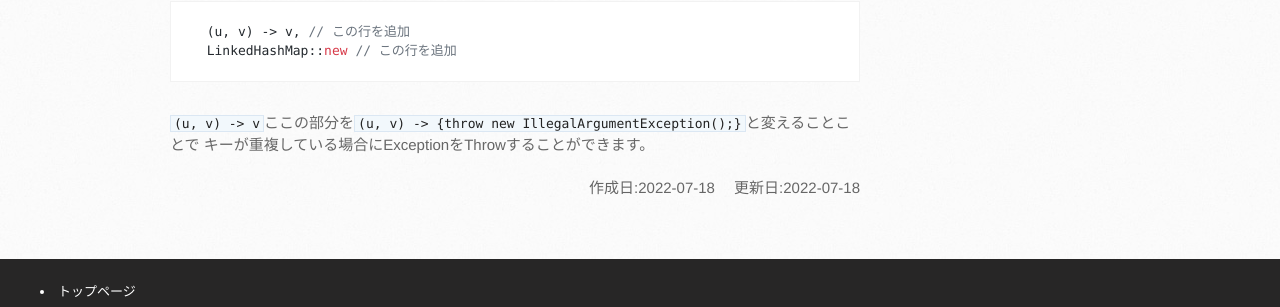
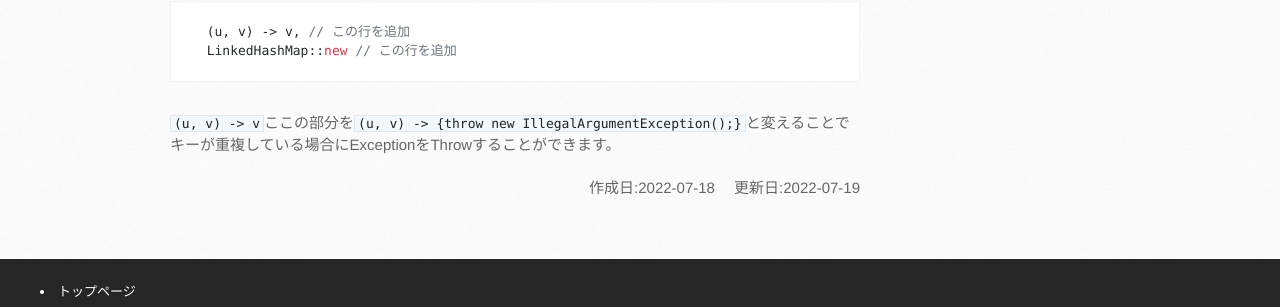
Before and after one commit to mtaketani113/mtaketani113.github.io, a Jekyll site: the page built from it/java/listToMapSort.md, in a window 1280 px wide and 900 px high, scrolled down 2224 px. Shown: the part 539-846 px from the top of the window. Built offline with Jekyll 4.4.1, drawn with Linux system fonts in a browser that asks for light colours; nearby versions of some CDN libraries; comment, search, counter and statistics services are not loaded; the repository's description, which GitHub fills in, is left out.

Commit message:
誤字修正

````diff
--- a/it/java/listToMapSort.md
+++ b/it/java/listToMapSort.md
@@ -5,7 +5,7 @@ description: JavaのList→Mapの変換をラムダ式で普通に実施する
 category: java
 image: /images/it/java/cafe_mark.png
 created_at: 2022-07-18
-last_modifeid_at: 2022-07-18
+last_modifeid_at: 2022-07-19
 ---
 
 JavaのList→Mapの変換をラムダ式で普通に実施するとListの順序が保持されません。保持する方法を記載します。
@@ -128,5 +128,5 @@ List→Mapにラムダ式で変換する場合に、順序を保持するには
   LinkedHashMap::new // この行を追加
 ```
 
-`(u, v) -> v`ここの部分を`(u, v) -> {throw new IllegalArgumentException();}`と変えることことで
+`(u, v) -> v`ここの部分を`(u, v) -> {throw new IllegalArgumentException();}`と変えることで
 キーが重複している場合にExceptionをThrowすることができます。
````
